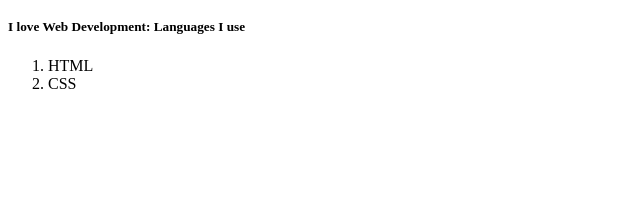
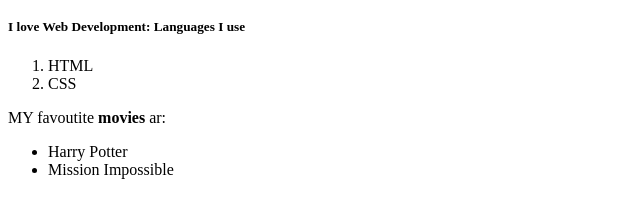
Before and after one commit to roshinigupta27/sample_gitdesktop, a plain HTML site: page index.html in a window 1280 px wide. Shown: the part 101-318 px from the top of the page, without its empty margins (0-640 px from the left). Drawn offline with Linux system fonts and the light colour scheme.

Commit message:
added movies

```diff
--- a/index.html
+++ b/index.html
@@ -21,6 +21,13 @@
      ctrl p b `
      ctl shift p
      ctrlp @ : -->
+     <p>
+         MY favoutite <b>movies</b> ar:
+         <ul>
+             <li>Harry Potter</li>
+             <li>Mission Impossible</li>
+         </ul>
+     </p>
 
 </body>
 
```
